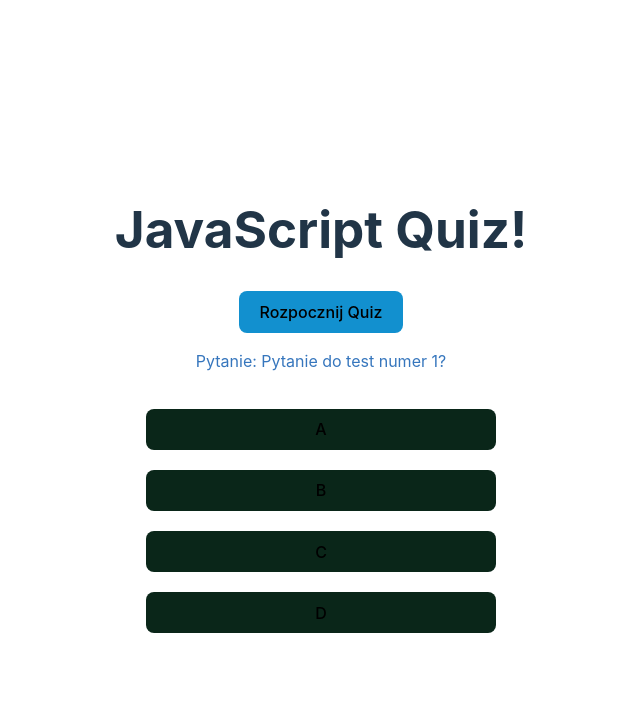
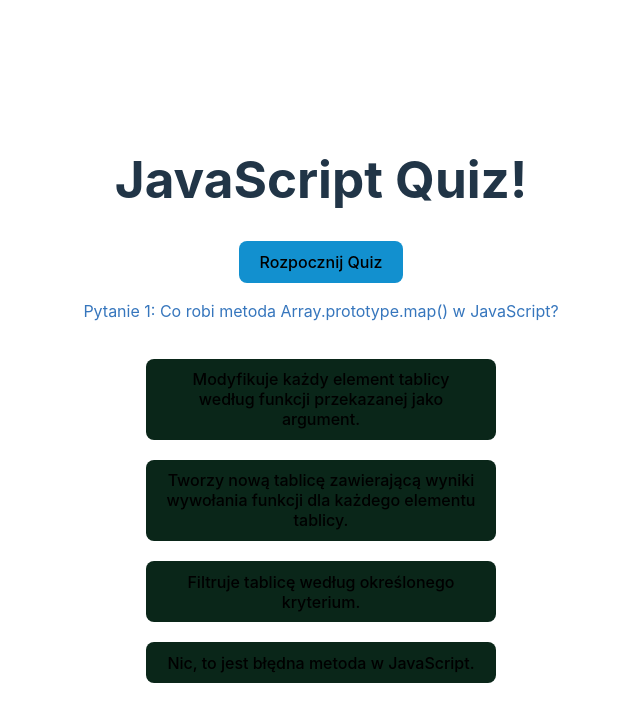
Before and after one commit to krzysztof-kryczka/quiz-app, a React (Vite) app: page / in a window 1280 px wide. Shown: the top 722 px of the page, without its empty margins (319-959 px from the left). Built offline with nearby package versions, Linux system fonts and the light colour scheme.

Commit message:
Use the database of questions

```diff
--- a/src/components/Quiz/Quiz.jsx
+++ b/src/components/Quiz/Quiz.jsx
@@ -1,17 +1,13 @@
 import { useState } from 'react'
 import Button from '../Button/Button'
 import css from './Quiz.module.css'
-
-const questions = [
-   { question: 'Pytanie do test numer 1?', answers: ['A', 'B', 'C', 'D'], isCorrect: 'A' },
-   { question: 'Pytanie do test numer 2?', answers: ['A', 'B', 'C', 'D'], isCorrect: 'C' },
-]
+import { QUESTIONS } from '../../quizQuestions'
 
 const Quiz = () => {
    const [currentQuestion, setCurrentQuestion] = useState(0)
 
    const handleAnswerClick = answer => {
-      if (currentQuestion + 1 < questions.length) {
+      if (currentQuestion + 1 < QUESTIONS.length) {
          setCurrentQuestion(currentQuestion + 1)
       } else {
          console.log('KONIEC!')
@@ -20,10 +16,12 @@ const Quiz = () => {
 
    return (
       <div className={css['container-question']}>
-         <p className={css.question}>Pytanie: {questions[currentQuestion].question}</p>
-         {questions[currentQuestion].answers.map((answer, index) => (
+         <p className={css.question}>
+            Pytanie {currentQuestion + 1}: {QUESTIONS[currentQuestion].text}
+         </p>
+         {QUESTIONS[currentQuestion].answers.map((answer, index) => (
             <Button styleType="answer" key={index} onClick={() => handleAnswerClick(answer)}>
-               {answer}
+               {answer.text}
             </Button>
          ))}
       </div>
```
